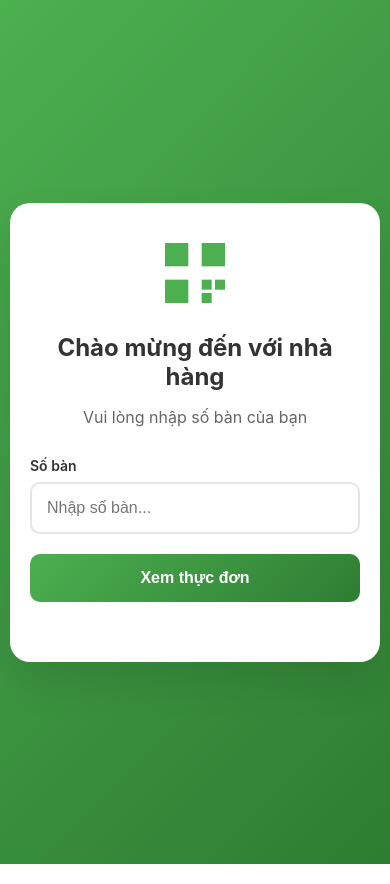
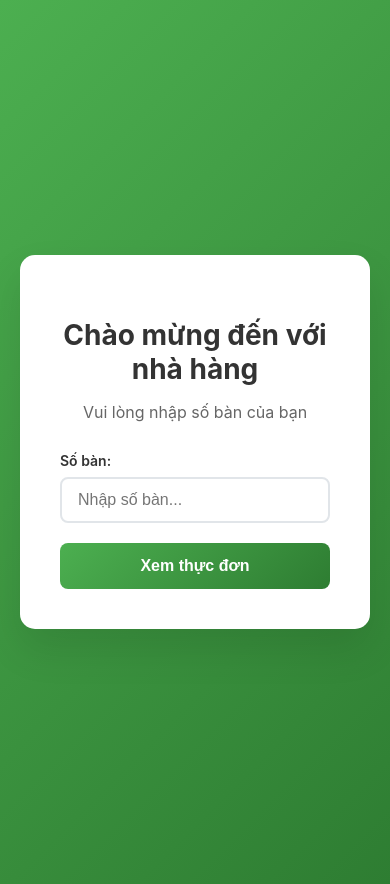
Before and after one commit to LinhBKHE171723/WDP301, a React (Create React App) app in the folder client/: page / in a window 390 px wide. Built offline with nearby package versions, Linux system fonts and the light colour scheme.

Commit message:
Update Table Input

```diff
--- a/client/src/components/TableInput.css
+++ b/client/src/components/TableInput.css
@@ -1,144 +1,94 @@
 .table-input-container {
+  display: flex;
+  justify-content: center;
+  align-items: center;
   min-height: 100vh;
-  display: flex;
-  align-items: center;
-  justify-content: center;
   background: linear-gradient(135deg, #4CAF50 0%, #2E7D32 100%);
   padding: 20px;
 }
 
 .table-input-card {
   background: white;
-  border-radius: 20px;
+  border-radius: 15px;
   padding: 40px;
   box-shadow: 0 20px 40px rgba(0, 0, 0, 0.1);
   text-align: center;
   max-width: 400px;
   width: 100%;
-  animation: slideUp 0.6s ease-out;
 }
 
-@keyframes slideUp {
-  from {
-    opacity: 0;
-    transform: translateY(30px);
-  }
-  to {
-    opacity: 1;
-    transform: translateY(0);
-  }
-}
-
-.qr-icon {
-  color: #4CAF50;
-  margin-bottom: 20px;
-  display: flex;
-  justify-content: center;
-}
-
-h1 {
+.table-input-card h2 {
   color: #333;
   margin-bottom: 10px;
   font-size: 28px;
-  font-weight: 700;
 }
 
-.subtitle {
+.table-input-card p {
   color: #666;
   margin-bottom: 30px;
   font-size: 16px;
 }
 
 .table-form {
-  margin-bottom: 30px;
+  display: flex;
+  flex-direction: column;
+  gap: 20px;
 }
 
 .input-group {
-  margin-bottom: 20px;
+  display: flex;
+  flex-direction: column;
   text-align: left;
 }
 
 .input-group label {
-  display: block;
+  font-weight: 600;
+  color: #333;
   margin-bottom: 8px;
-  color: #333;
-  font-weight: 600;
   font-size: 14px;
 }
 
 .input-group input {
-  width: 100%;
-  padding: 15px;
+  padding: 12px 16px;
   border: 2px solid #e1e5e9;
-  border-radius: 10px;
+  border-radius: 8px;
   font-size: 16px;
-  transition: all 0.3s ease;
-  box-sizing: border-box;
+  transition: border-color 0.3s ease;
 }
 
 .input-group input:focus {
   outline: none;
   border-color: #4CAF50;
-  box-shadow: 0 0 0 3px rgba(76, 175, 80, 0.1);
 }
 
-.input-group input.error {
-  border-color: #e74c3c;
-  box-shadow: 0 0 0 3px rgba(231, 76, 60, 0.1);
+.submit-btn {
+  background: linear-gradient(135deg, #4CAF50 0%, #2E7D32 100%);
+  color: white;
+  border: none;
+  padding: 14px 24px;
+  border-radius: 8px;
+  font-size: 16px;
+  font-weight: 600;
+  cursor: pointer;
+  transition: transform 0.2s ease, box-shadow 0.2s ease;
+}
+
+.submit-btn:hover:not(:disabled) {
+  transform: translateY(-2px);
+  box-shadow: 0 10px 20px rgba(76, 175, 80, 0.3);
+}
+
+.submit-btn:disabled {
+  opacity: 0.7;
+  cursor: not-allowed;
 }
 
 .error-message {
   color: #e74c3c;
-  font-size: 12px;
-  margin-top: 5px;
-  display: block;
+  font-size: 14px;
+  margin-top: 10px;
+  padding: 8px 12px;
+  background: #fdf2f2;
+  border: 1px solid #fecaca;
+  border-radius: 6px;
 }
-
-.submit-btn {
-  width: 100%;
-  background: linear-gradient(135deg, #4CAF50 0%, #2E7D32 100%);
-  color: white;
-  border: none;
-  padding: 15px;
-  border-radius: 10px;
-  font-size: 16px;
-  font-weight: 600;
-  cursor: pointer;
-  transition: all 0.3s ease;
-}
-
-.submit-btn:hover {
-  transform: translateY(-2px);
-  box-shadow: 0 10px 20px rgba(76, 175, 80, 0.3);
-}
-
-.submit-btn:active {
-  transform: translateY(0);
-}
-
-.help-text {
-  background: #f8f9fa;
-  padding: 15px;
-  border-radius: 10px;
-  border-left: 4px solid #4CAF50;
-}
-
-.help-text p {
-  margin: 0;
-  color: #666;
-  font-size: 14px;
-}
-
-@media (max-width: 480px) {
-  .table-input-container {
-    padding: 10px;
-  }
-
-  .table-input-card {
-    padding: 30px 20px;
-  }
-
-  h1 {
-    font-size: 24px;
-  }
-}
--- a/client/src/components/TableInput.js
+++ b/client/src/components/TableInput.js
@@ -1,67 +1,65 @@
 import React, { useState } from 'react';
-import { useNavigate } from 'react-router-dom';
 import './TableInput.css';
 
-const TableInput = () => {
+const TableInput = ({ onTableSubmit }) => {
   const [tableNumber, setTableNumber] = useState('');
+  const [loading, setLoading] = useState(false);
   const [error, setError] = useState('');
-  const navigate = useNavigate();
 
-  const handleSubmit = (e) => {
+  const handleSubmit = async (e) => {
     e.preventDefault();
-
-    if (!tableNumber.trim()) {
+    if (!tableNumber) {
       setError('Vui lòng nhập số bàn');
       return;
     }
 
-    if (isNaN(tableNumber) || parseInt(tableNumber) <= 0) {
-      setError('Số bàn phải là số dương');
-      return;
+    setLoading(true);
+    setError('');
+
+    try {
+      const response = await fetch(`http://localhost:5000/api/customer/table/${tableNumber}`);
+      const data = await response.json();
+
+      if (data.success) {
+        onTableSubmit(data.data);
+      } else {
+        setError(data.message || 'Không tìm thấy bàn');
+      }
+    } catch (err) {
+      setError('Lỗi kết nối server');
+    } finally {
+      setLoading(false);
     }
-
-    // Lưu số bàn vào localStorage và chuyển đến trang menu
-    localStorage.setItem('tableNumber', tableNumber);
-    navigate('/menu');
   };
 
   return (
     <div className="table-input-container">
       <div className="table-input-card">
-        <div className="qr-icon">
-          <svg width="80" height="80" viewBox="0 0 24 24" fill="none" xmlns="http://www.w3.org/2000/svg">
-            <rect x="3" y="3" width="7" height="7" fill="currentColor"/>
-            <rect x="14" y="3" width="7" height="7" fill="currentColor"/>
-            <rect x="3" y="14" width="7" height="7" fill="currentColor"/>
-            <rect x="14" y="14" width="3" height="3" fill="currentColor"/>
-            <rect x="18" y="14" width="3" height="3" fill="currentColor"/>
-            <rect x="14" y="18" width="3" height="3" fill="currentColor"/>
-          </svg>
-        </div>
-
-        <h1>Chào mừng đến với nhà hàng</h1>
-        <p className="subtitle">Vui lòng nhập số bàn của bạn</p>
+        <h2>Chào mừng đến với nhà hàng</h2>
+        <p>Vui lòng nhập số bàn của bạn</p>
 
         <form onSubmit={handleSubmit} className="table-form">
           <div className="input-group">
-            <label htmlFor="tableNumber">Số bàn</label>
+            <label htmlFor="tableNumber">Số bàn:</label>
             <input
               type="number"
               id="tableNumber"
               value={tableNumber}
-              onChange={(e) => {
-                setTableNumber(e.target.value);
-                setError('');
-              }}
+              onChange={(e) => setTableNumber(e.target.value)}
               placeholder="Nhập số bàn..."
               min="1"
-              className={error ? 'error' : ''}
+              required
             />
-            {error && <span className="error-message">{error}</span>}
           </div>
 
-          <button type="submit" className="submit-btn">
-            Xem thực đơn
+          {error && <div className="error-message">{error}</div>}
+
+          <button
+            type="submit"
+            className="submit-btn"
+            disabled={loading}
+          >
+            {loading ? 'Đang kiểm tra...' : 'Xem thực đơn'}
           </button>
         </form>
       </div>
```
